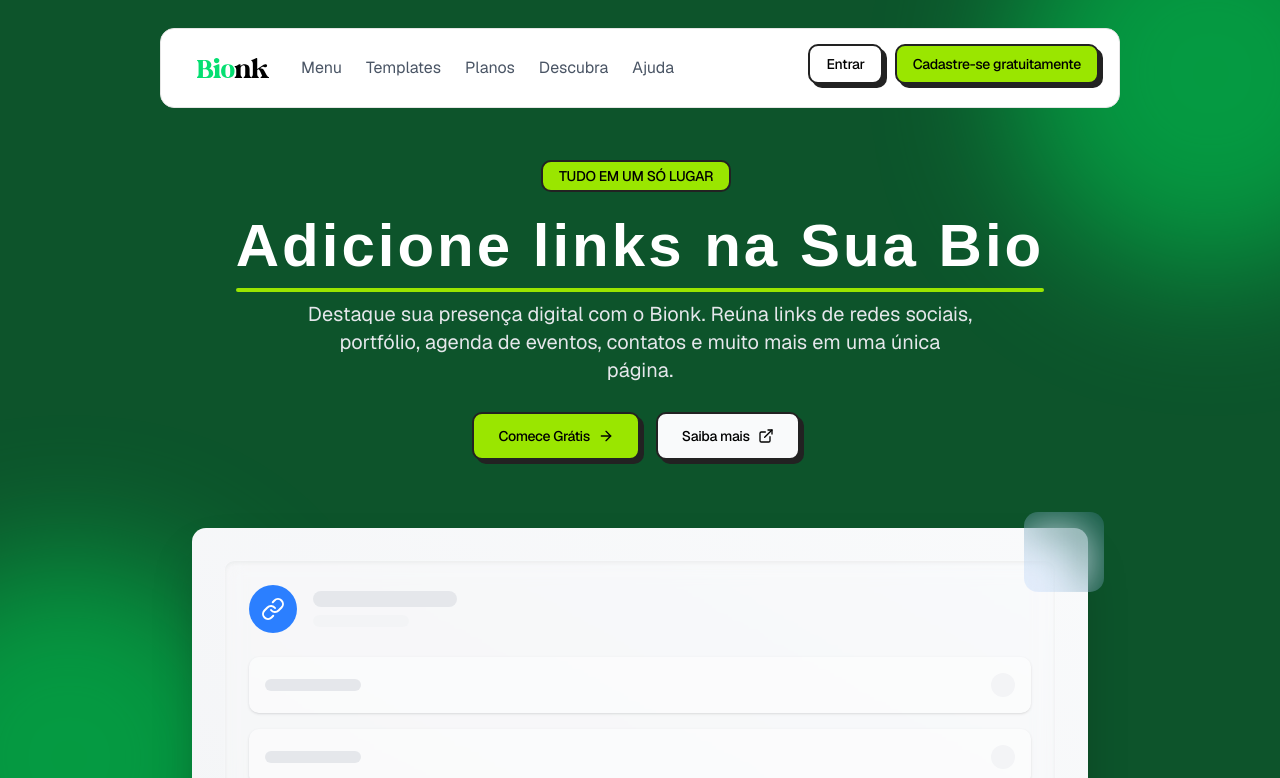
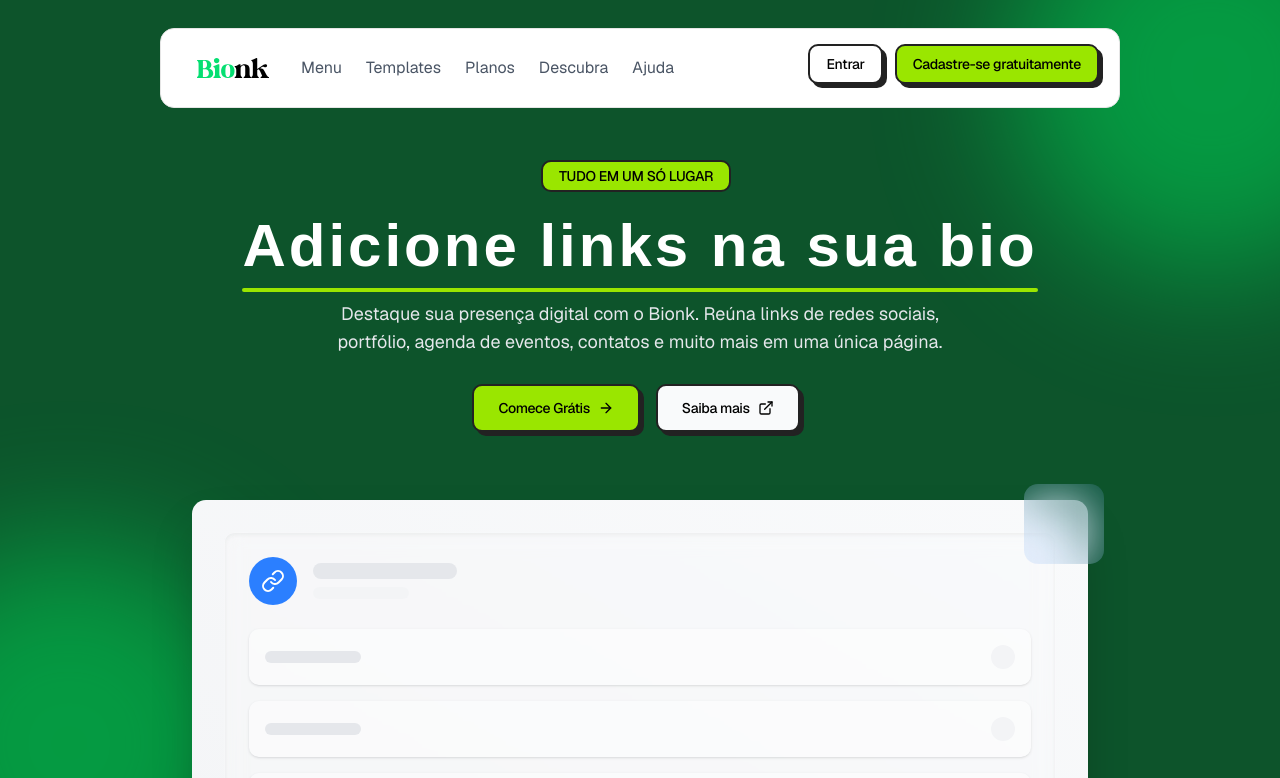
Before and after one commit to gabriellucasvh/bionk, a Next.js app: page / in a window 1280 px wide. Shown: the top 778 px of the page. Built offline with nearby package versions, Linux system fonts and the light colour scheme; no server answers; a web font is replaced by a local one.

Commit message:
style: Alteração no tamanho dos textos do Hero

```diff
--- a/src/app/components/Hero.tsx
+++ b/src/app/components/Hero.tsx
@@ -53,13 +53,13 @@ const Hero = () => {
 				>
 					Adicione links na{" "}
 					<span className="block sm:inline">
-						Sua Bio
+						sua bio
 						<span className="absolute -bottom-4 left-0 h-1 w-full rounded-full bg-lime-400"></span>
 					</span>
 				</h1>
 
 				<p
-					className={`mb-8 max-w-2xl text-center text-lg text-gray-200 transition-all duration-700 sm:text-xl ${
+					className={`mb-8 max-w-2xl text-center text-base sm:text-lg text-gray-200 transition-all duration-700 ${
 						isLoaded ? "translate-y-0 opacity-100" : "translate-y-4 opacity-0"
 					}`}
 					style={{ transitionDelay: "200ms" }}
```
